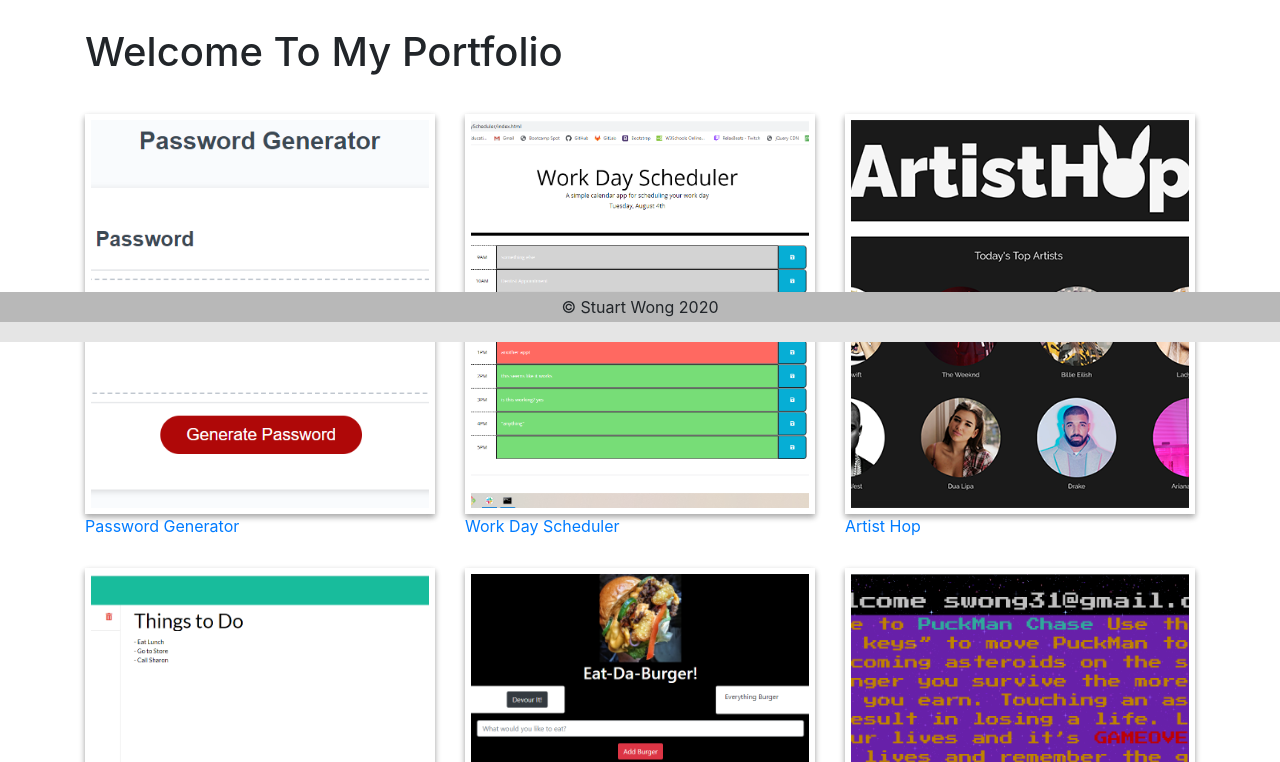
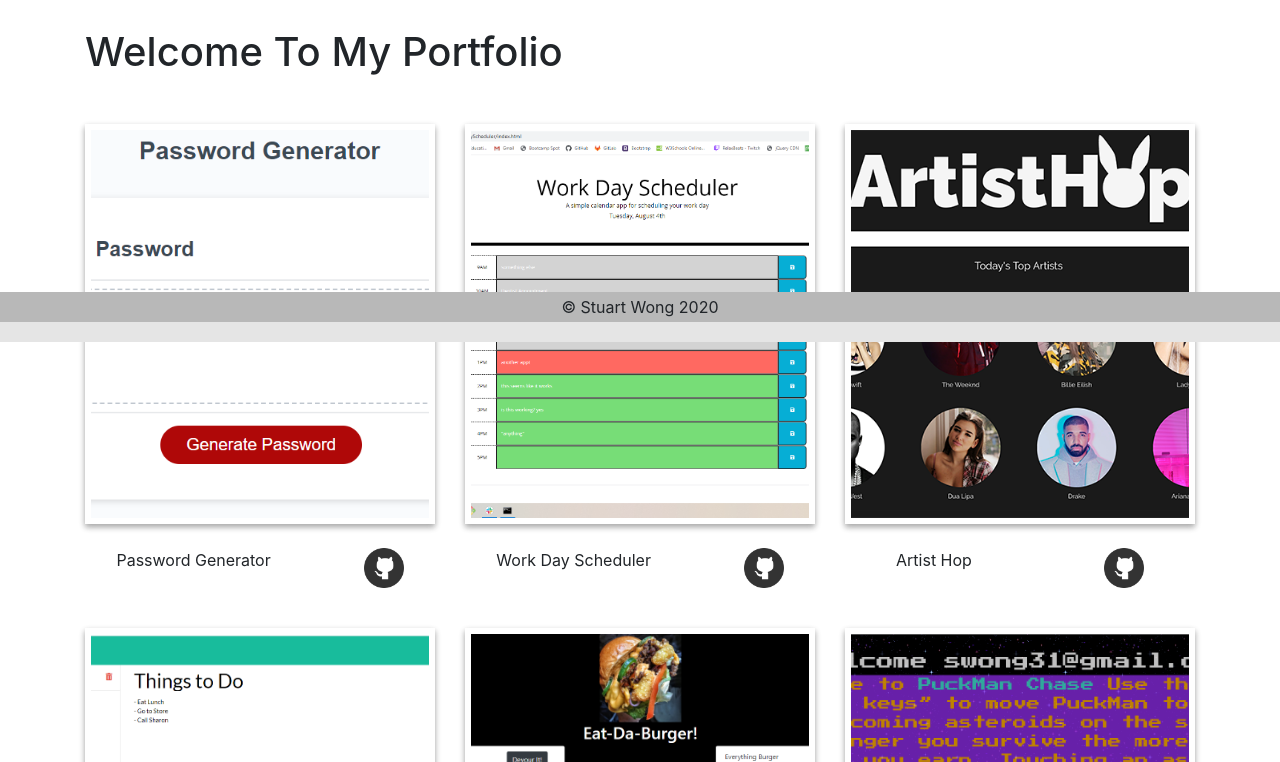
Before and after one commit to swong1200/reactPortfolio, a React (Create React App) app: page /portfolio in a window 1280 px wide. Shown: the part 458-1220 px from the top of the page. Built offline with nearby package versions, Linux system fonts and the light colour scheme.

Commit message:
Changed formatting of Projects

```diff
--- a/src/components/Project/index.js
+++ b/src/components/Project/index.js
@@ -1,5 +1,7 @@
 import React from "react";
 import "./style.css";
+import github from "../../images/github.png"
+import Row from "../Row";
 
 function Project(props) {
   return (
@@ -12,7 +14,11 @@ function Project(props) {
           }}
         ></div>
       </a>
-      <a href={props.github}>{props.name}</a>
+      <br></br>
+      <Row className="row">
+      <p>{props.name}</p>
+      <a href={props.github}><img className="image" src={github} alt={props.name}/></a>
+      </Row>
     </div>
   );
 }
--- a/src/components/Project/style.css
+++ b/src/components/Project/style.css
@@ -6,7 +6,7 @@
     height: 400px;
     width: 350px;
     box-shadow: 0 3px 6px rgba(0,0,0,0.16), 0 3px 6px rgba(0,0,0,0.23);
-    margin-top: 30px;
+    margin-top: 40px;
   }
 
   .project .fa-spinner {
@@ -15,3 +15,14 @@
     left: 25%;
     top: 25%;
   }
+
+  .image {
+    width: 40px;
+    height: auto;
+    justify-self: start;
+  }
+
+  .row {
+    display: flex;
+    justify-content: space-around;
+  }
```
Also changed, not shown: src/images/github.png (added).
